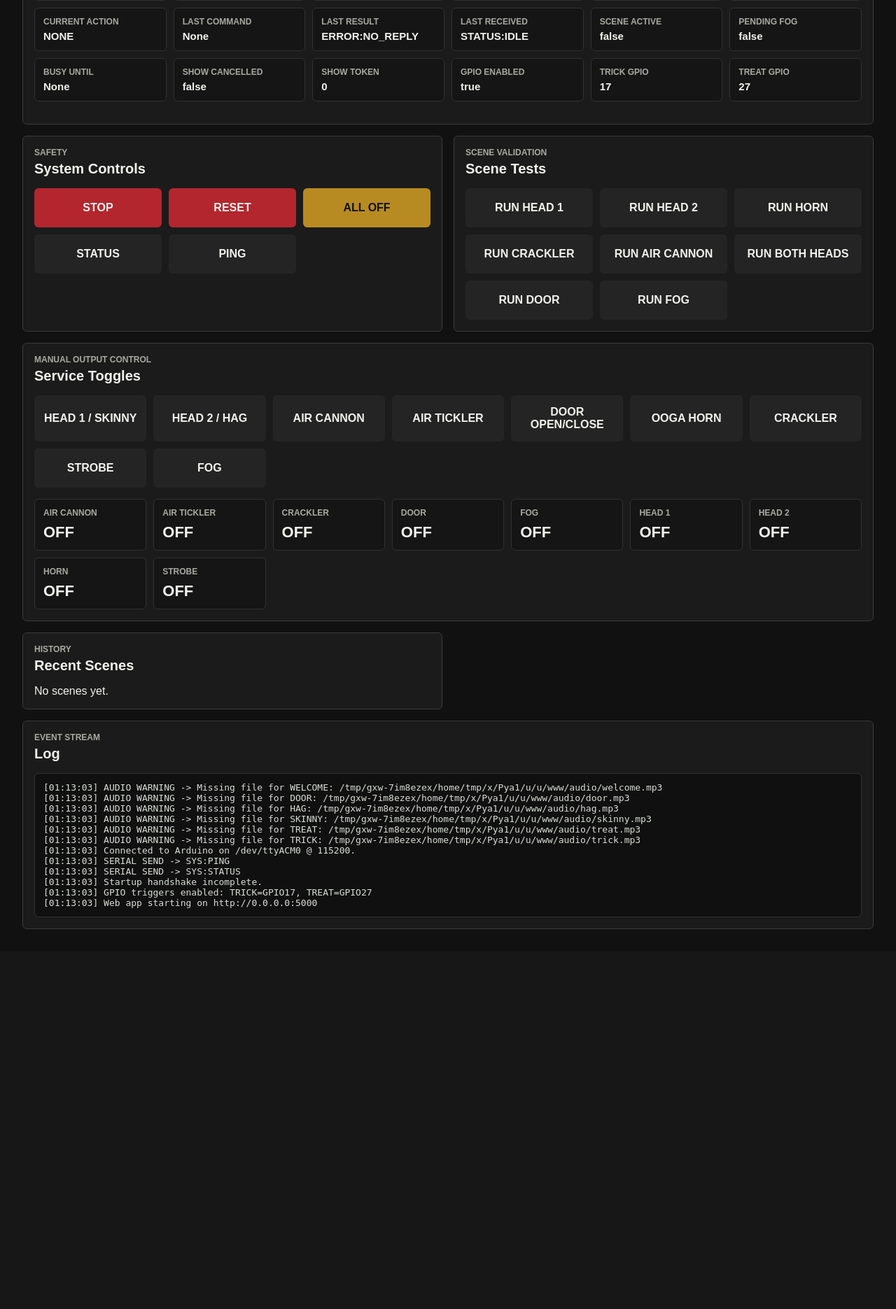
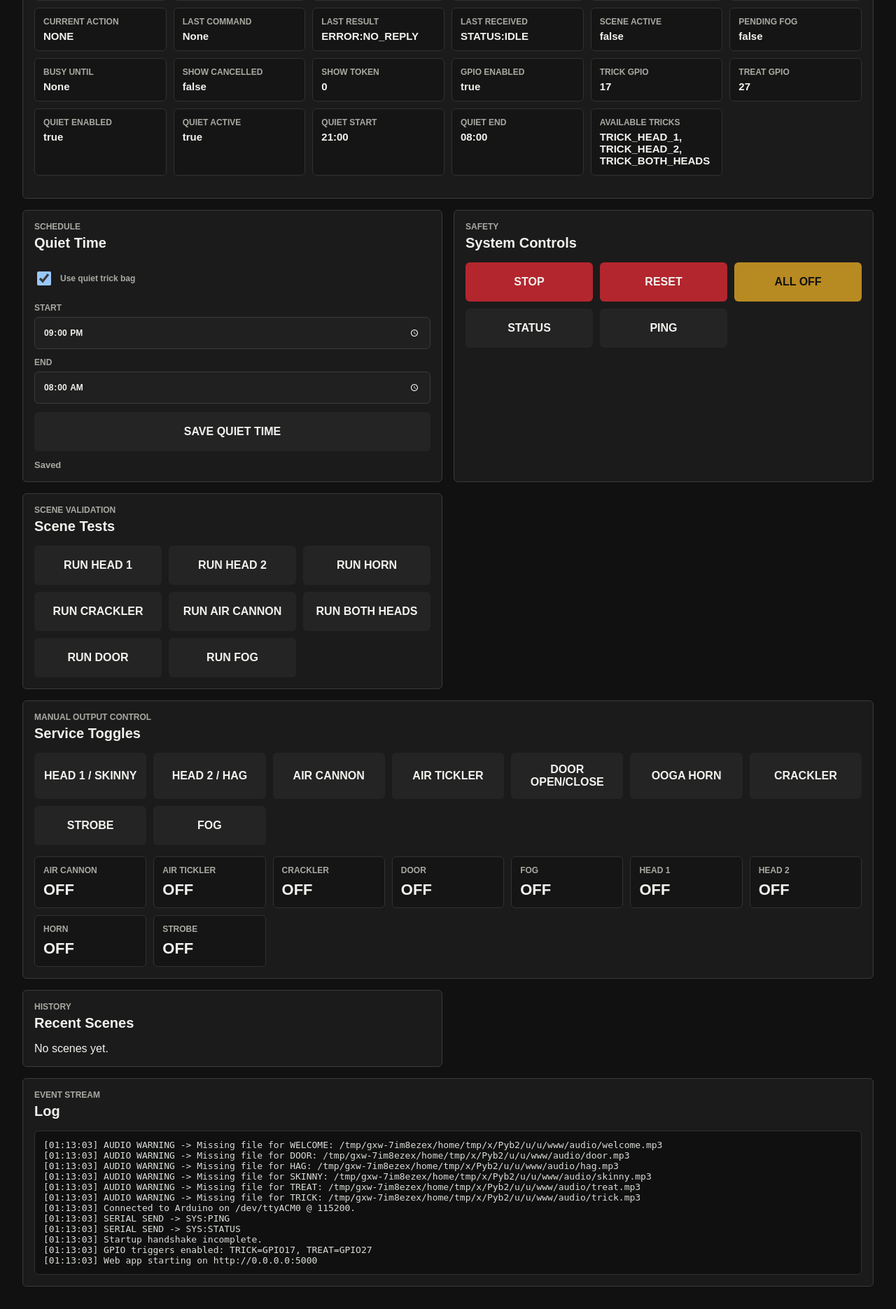
Before and after one commit to cgrenfell52/halloween-controller, a Flask app: page /service in a window 1280 px wide. Shown: the part 254-2125 px from the top of the page at 70% size. Before the commit the page ends 1582 px from the top, so only its background shows below. Run offline with Flask 3, Linux system fonts and the light colour scheme.

Commit message:
Add quiet time trick filtering

```diff
--- a/app.py
+++ b/app.py
@@ -1,6 +1,7 @@
 from datetime import timedelta
 import glob
 import hmac
+import json
 from flask import Flask, request, jsonify, render_template, redirect, session, url_for
 import os
 import random
@@ -157,6 +158,10 @@
 ACCESS_PASSWORD = os.environ.get("HALLOWEEN_ACCESS_PASSWORD", "")
 SESSION_SECRET = os.environ.get("HALLOWEEN_SECRET_KEY", ACCESS_PASSWORD or "halloween-dev-secret")
 SESSION_DAYS = int(os.environ.get("HALLOWEEN_SESSION_DAYS", "180"))
+SETTINGS_FILE = os.environ.get(
+    "HALLOWEEN_SETTINGS_FILE",
+    os.path.join(os.path.dirname(__file__), "settings.local.json"),
+)
 
 app.secret_key = SESSION_SECRET
 app.permanent_session_lifetime = timedelta(days=SESSION_DAYS)
@@ -222,6 +227,18 @@
     "TRICK_BOTH_HEADS",
 ]
 
+QUIET_EXCLUDED_TRICK_SCENES = {
+    "TRICK_HORN",
+    "TRICK_CRACKLER",
+    "TRICK_AIR_CANNON",
+}
+
+DEFAULT_SETTINGS = {
+    "quiet_mode_enabled": True,
+    "quiet_start_time": "21:00",
+    "quiet_end_time": "08:00",
+}
+
 SCENE_TEST_BUTTONS = [
     ("RUN HEAD 1", "RUN:TRICK_HEAD_1"),
     ("RUN HEAD 2", "RUN:TRICK_HEAD_2"),
@@ -244,6 +261,77 @@
 ALLOWED_TOGGLE_COMMANDS = {f"TOGGLE:{name}" for name in OUTPUT_NAMES}
 ALLOWED_RUN_COMMANDS = {f"RUN:{scene_name}" for scene_name in SCENES.keys()}
 ALLOWED_COMMANDS = ALLOWED_SYS_COMMANDS | ALLOWED_TOGGLE_COMMANDS | ALLOWED_RUN_COMMANDS
+
+
+def valid_time_string(value: str):
+    try:
+        hours_text, minutes_text = value.split(":", 1)
+        hours = int(hours_text)
+        minutes = int(minutes_text)
+    except (AttributeError, ValueError):
+        return False
+
+    return 0 <= hours <= 23 and 0 <= minutes <= 59
+
+
+def time_string_to_minutes(value: str):
+    hours_text, minutes_text = value.split(":", 1)
+    return (int(hours_text) * 60) + int(minutes_text)
+
+
+def is_quiet_window_active(now_minutes: int, start_time: str, end_time: str, enabled: bool = True):
+    if not enabled:
+        return False
+
+    start_minutes = time_string_to_minutes(start_time)
+    end_minutes = time_string_to_minutes(end_time)
+
+    if start_minutes == end_minutes:
+        return True
+
+    if start_minutes < end_minutes:
+        return start_minutes <= now_minutes < end_minutes
+
+    return now_minutes >= start_minutes or now_minutes < end_minutes
+
+
+def load_settings():
+    settings = DEFAULT_SETTINGS.copy()
+
+    try:
+        with open(SETTINGS_FILE, "r", encoding="utf-8") as settings_handle:
+            saved_settings = json.load(settings_handle)
+    except FileNotFoundError:
+        saved_settings = {}
+    except Exception as e:
+        print(f"SETTINGS WARNING -> failed to read settings: {e}", flush=True)
+        saved_settings = {}
+
+    if isinstance(saved_settings, dict):
+        settings.update(
+            {
+                key: saved_settings[key]
+                for key in DEFAULT_SETTINGS.keys()
+                if key in saved_settings
+            }
+        )
+
+    if not valid_time_string(settings["quiet_start_time"]):
+        settings["quiet_start_time"] = DEFAULT_SETTINGS["quiet_start_time"]
+    if not valid_time_string(settings["quiet_end_time"]):
+        settings["quiet_end_time"] = DEFAULT_SETTINGS["quiet_end_time"]
+    settings["quiet_mode_enabled"] = bool(settings["quiet_mode_enabled"])
+
+    return settings
+
+
+def save_settings(settings):
+    with open(SETTINGS_FILE, "w", encoding="utf-8") as settings_handle:
+        json.dump(settings, settings_handle, indent=2)
+        settings_handle.write("\n")
+
+
+settings = load_settings()
 
 # -----------------------------
 # GLOBAL STATE
@@ -271,6 +359,12 @@
     "gpio_enabled": False,
     "gpio_trick_pin": TRICK_GPIO_PIN,
     "gpio_treat_pin": TREAT_GPIO_PIN,
+    "quiet_mode_enabled": settings["quiet_mode_enabled"],
+    "quiet_mode_active": False,
+    "quiet_start_time": settings["quiet_start_time"],
+    "quiet_end_time": settings["quiet_end_time"],
+    "quiet_excluded_scenes": sorted(QUIET_EXCLUDED_TRICK_SCENES),
+    "trick_bag_available_scenes": TRICK_SCENES[:],
 }
 
 
@@ -299,6 +393,12 @@
             "gpio_enabled": False,
             "gpio_trick_pin": TRICK_GPIO_PIN,
             "gpio_treat_pin": TREAT_GPIO_PIN,
+            "quiet_mode_enabled": settings["quiet_mode_enabled"],
+            "quiet_mode_active": False,
+            "quiet_start_time": settings["quiet_start_time"],
+            "quiet_end_time": settings["quiet_end_time"],
+            "quiet_excluded_scenes": sorted(QUIET_EXCLUDED_TRICK_SCENES),
+            "trick_bag_available_scenes": TRICK_SCENES[:],
         }
     )
 
@@ -331,6 +431,42 @@
     return time.strftime("%Y-%m-%d %H:%M:%S")
 
 
+def current_minutes():
+    now = time.localtime()
+    return (now.tm_hour * 60) + now.tm_min
+
+
+def quiet_mode_active():
+    return is_quiet_window_active(
+        current_minutes(),
+        settings["quiet_start_time"],
+        settings["quiet_end_time"],
+        settings["quiet_mode_enabled"],
+    )
+
+
+def available_trick_scenes():
+    if quiet_mode_active():
+        return [scene for scene in TRICK_SCENES if scene not in QUIET_EXCLUDED_TRICK_SCENES]
+    return TRICK_SCENES[:]
+
+
+def refresh_quiet_mode_state():
+    active = quiet_mode_active()
+    available_scenes = available_trick_scenes()
+    state.update(
+        {
+            "quiet_mode_enabled": settings["quiet_mode_enabled"],
+            "quiet_mode_active": active,
+            "quiet_start_time": settings["quiet_start_time"],
+            "quiet_end_time": settings["quiet_end_time"],
+            "quiet_excluded_scenes": sorted(QUIET_EXCLUDED_TRICK_SCENES),
+            "trick_bag_available_scenes": available_scenes,
+        }
+    )
+    return active, available_scenes
+
+
 def reset_fog_timer():
     state["next_fog_due_epoch"] = time.time() + (5 * 60)
 
@@ -338,10 +474,14 @@
 def choose_trick_scene():
     global scene_bag
 
+    quiet_active, available_scenes = refresh_quiet_mode_state()
+    scene_bag = [scene for scene in scene_bag if scene in available_scenes]
+
     if not scene_bag:
-        scene_bag = TRICK_SCENES[:]
+        scene_bag = available_scenes[:]
         random.shuffle(scene_bag)
-        log(f"Refilled trick bag: {scene_bag}")
+        mode_text = "quiet" if quiet_active else "regular"
+        log(f"Refilled {mode_text} trick bag: {scene_bag}")
 
     scene = scene_bag.pop(0)
     log(f"Selected trick scene: {scene}")
@@ -1103,7 +1243,39 @@
 
 @app.route("/api/status")
 def api_status():
+    refresh_quiet_mode_state()
     return jsonify(state)
+
+
+@app.route("/api/settings", methods=["POST"])
+def api_settings():
+    global scene_bag
+
+    data = request.get_json(force=True)
+    quiet_enabled = bool(data.get("quiet_mode_enabled", False))
+    quiet_start_time = str(data.get("quiet_start_time", "")).strip()
+    quiet_end_time = str(data.get("quiet_end_time", "")).strip()
+
+    if not valid_time_string(quiet_start_time):
+        return jsonify({"ok": False, "error": "Invalid quiet start time"}), 400
+    if not valid_time_string(quiet_end_time):
+        return jsonify({"ok": False, "error": "Invalid quiet end time"}), 400
+
+    settings.update(
+        {
+            "quiet_mode_enabled": quiet_enabled,
+            "quiet_start_time": quiet_start_time,
+            "quiet_end_time": quiet_end_time,
+        }
+    )
+    save_settings(settings)
+    scene_bag = []
+    refresh_quiet_mode_state()
+    log(
+        "Quiet time settings updated: "
+        f"enabled={quiet_enabled}, start={quiet_start_time}, end={quiet_end_time}"
+    )
+    return jsonify({"ok": True, "settings": settings, "quiet_mode_active": state["quiet_mode_active"]})
 
 
 @app.route("/api/run_main", methods=["POST"])
--- a/static/console.css
+++ b/static/console.css
@@ -305,6 +305,49 @@
   margin-bottom: 16px;
 }
 
+.settings-form {
+  display: grid;
+  gap: 12px;
+}
+
+.settings-form label {
+  display: grid;
+  gap: 6px;
+  color: var(--muted);
+  font-size: 12px;
+  font-weight: 700;
+  text-transform: uppercase;
+}
+
+.settings-form input[type="time"] {
+  min-height: 46px;
+  padding: 10px 12px;
+  border: 1px solid var(--line);
+  border-radius: 6px;
+  color: var(--text);
+  background: #202020;
+  font: inherit;
+}
+
+.settings-form .check-row {
+  display: flex;
+  min-height: 46px;
+  align-items: center;
+  gap: 10px;
+  text-transform: none;
+}
+
+.settings-form input[type="checkbox"] {
+  width: 20px;
+  height: 20px;
+}
+
+.settings-status {
+  color: var(--muted);
+  font-size: 13px;
+  font-weight: 700;
+}
+
 .telemetry-grid {
   display: grid;
   grid-template-columns: repeat(auto-fit, minmax(170px, 1fr));
--- a/static/console.js
+++ b/static/console.js
@@ -15,7 +15,11 @@
   "active_show_token",
   "gpio_enabled",
   "gpio_trick_pin",
-  "gpio_treat_pin"
+  "gpio_treat_pin",
+  "quiet_mode_enabled",
+  "quiet_mode_active",
+  "quiet_start_time",
+  "quiet_end_time"
 ];
 
 let requestInFlight = false;
@@ -133,11 +137,13 @@
 function applyState(data) {
   stateFields.forEach((field) => setText(field, data[field]));
   setText("busy_until_text", formatBusyUntil(data.busy_until_epoch));
+  setText("trick_bag_available_scenes", (data.trick_bag_available_scenes || []).join(", "), "None");
   updateBadges(data);
   renderOutputTiles(data.outputs);
   applyToggleButtonStates(data.outputs);
   renderRecentScenes(data.recent_scenes);
   renderLog(data.log);
+  syncSettingsForm(data);
 }
 
 async function refreshStatus() {
@@ -194,6 +200,40 @@
   }
 }
 
+function syncSettingsForm(data) {
+  const form = document.getElementById("settings_form");
+  if (!form || form.dataset.dirty === "true") return;
+
+  const quietEnabled = document.getElementById("quiet_mode_enabled_input");
+  const quietStart = document.getElementById("quiet_start_time_input");
+  const quietEnd = document.getElementById("quiet_end_time_input");
+
+  if (quietEnabled) quietEnabled.checked = Boolean(data.quiet_mode_enabled);
+  if (quietStart) quietStart.value = data.quiet_start_time || "21:00";
+  if (quietEnd) quietEnd.value = data.quiet_end_time || "08:00";
+}
+
+async function saveSettings(form) {
+  const quietEnabled = document.getElementById("quiet_mode_enabled_input");
+  const quietStart = document.getElementById("quiet_start_time_input");
+  const quietEnd = document.getElementById("quiet_end_time_input");
+  const status = document.getElementById("settings_status");
+
+  try {
+    await postJson("/api/settings", {
+      quiet_mode_enabled: Boolean(quietEnabled && quietEnabled.checked),
+      quiet_start_time: quietStart ? quietStart.value : "21:00",
+      quiet_end_time: quietEnd ? quietEnd.value : "08:00"
+    });
+    form.dataset.dirty = "false";
+    if (status) status.textContent = "Saved";
+    refreshStatus();
+  } catch (error) {
+    console.error("saveSettings error:", error);
+    if (status) status.textContent = error.message || "Save failed";
+  }
+}
+
 document.addEventListener("click", (event) => {
   const mainButton = event.target.closest("[data-main]");
   if (mainButton) {
@@ -207,5 +247,22 @@
   }
 });
 
+document.addEventListener("input", (event) => {
+  const form = event.target.closest("#settings_form");
+  if (form) {
+    form.dataset.dirty = "true";
+    const status = document.getElementById("settings_status");
+    if (status) status.textContent = "Unsaved";
+  }
+});
+
+document.addEventListener("submit", (event) => {
+  const form = event.target.closest("#settings_form");
+  if (!form) return;
+
+  event.preventDefault();
+  saveSettings(form);
+});
+
 refreshStatus();
 setInterval(refreshStatus, 1000);
--- a/templates/service.html
+++ b/templates/service.html
@@ -52,7 +52,37 @@
         <div><dt>GPIO Enabled</dt><dd id="gpio_enabled">false</dd></div>
         <div><dt>TRICK GPIO</dt><dd id="gpio_trick_pin">17</dd></div>
         <div><dt>TREAT GPIO</dt><dd id="gpio_treat_pin">27</dd></div>
+        <div><dt>Quiet Enabled</dt><dd id="quiet_mode_enabled">true</dd></div>
+        <div><dt>Quiet Active</dt><dd id="quiet_mode_active">false</dd></div>
+        <div><dt>Quiet Start</dt><dd id="quiet_start_time">21:00</dd></div>
+        <div><dt>Quiet End</dt><dd id="quiet_end_time">08:00</dd></div>
+        <div><dt>Available Tricks</dt><dd id="trick_bag_available_scenes">Unknown</dd></div>
       </dl>
+    </section>
+
+    <section class="panel" aria-labelledby="quiet-heading">
+      <div class="panel-header">
+        <div>
+          <p class="eyebrow">Schedule</p>
+          <h2 id="quiet-heading">Quiet Time</h2>
+        </div>
+      </div>
+      <form id="settings_form" class="settings-form" data-dirty="false">
+        <label class="check-row">
+          <input id="quiet_mode_enabled_input" type="checkbox" checked>
+          <span>Use quiet trick bag</span>
+        </label>
+        <label>
+          <span>Start</span>
+          <input id="quiet_start_time_input" type="time" value="21:00" required>
+        </label>
+        <label>
+          <span>End</span>
+          <input id="quiet_end_time_input" type="time" value="08:00" required>
+        </label>
+        <button class="console-btn" type="submit">SAVE QUIET TIME</button>
+        <p id="settings_status" class="settings-status">Saved</p>
+      </form>
     </section>
 
     <section class="panel" aria-labelledby="system-controls-heading">
```
Also changed, not shown: tests/test_controller_logic.py (+50 -0 lines), tests/test_flask_routes.py (+31 -0 lines), 1 other file.
